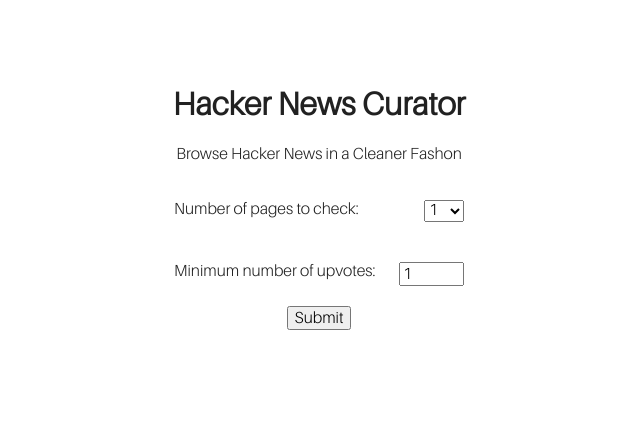
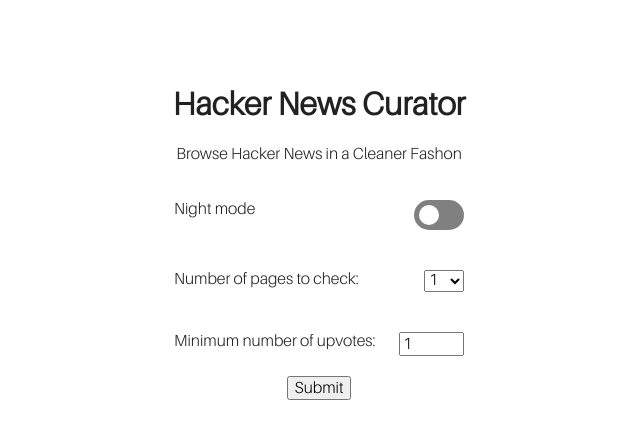
Before and after one commit to Vuka951/flask-hacker-news-curator, a Flask app: page / in a window 1280 px wide. Shown: the part 153-592 px from the top of the page, without its empty margins (321-961 px from the left). Run offline with Flask 2, Linux system fonts and the light colour scheme.

Commit message:
dark mode added to both pages and to localstorage

```diff
--- a/static/css/utils.css
+++ b/static/css/utils.css
@@ -21,3 +21,32 @@ body {
     filter: invert(100%);
     background-color: #000;
 }
+
+/* Night mode button */
+
+.night-mode-button {
+    background: gray;
+    width: 40px;
+    height: 20px;
+    border-radius: 20px;
+    padding: 5px;
+    cursor: pointer;
+    transition: all 300ms ease-in-out;
+    display: inline-block;
+}
+
+.night-mode-button > .inner-circle {
+    background: white;
+    width: 20px;
+    height: 20px;
+    border-radius: 50%;
+    transition: all 300ms ease-in-out;
+}
+
+.night-mode-button.active {
+    background: rgb(220, 0, 78);
+}
+
+.night-mode-button.active > .inner-circle {
+    margin-left: 20px;
+}
--- a/static/js/hacker_news.js
+++ /dev/null
@@ -1,6 +0,0 @@
-const darkModeButton = document.querySelector('.night-mode-button');
-
-darkModeButton.addEventListener('click', () => {
-    document.querySelector('body').classList.toggle('dark-mode')
-    darkModeButton.classList.toggle('active');
-})
--- /dev/null
+++ b/static/js/utils.js
@@ -0,0 +1,13 @@
+const darkModeButton = document.querySelector('.night-mode-button');
+
+if (localStorage.darkMode === 'true') {
+    document.querySelector('body').classList.toggle('dark-mode')
+    darkModeButton.classList.toggle('active');
+}
+
+darkModeButton.addEventListener('click', () => {
+    const darkModeValue = localStorage.darkMode === 'true' ? 'false' : 'true'
+    localStorage.setItem('darkMode', darkModeValue)
+    document.querySelector('body').classList.toggle('dark-mode')
+    darkModeButton.classList.toggle('active');
+})
--- a/templates/hacker_news.html
+++ b/templates/hacker_news.html
@@ -49,7 +49,7 @@
             </tbody>
         </table>
     </div>
-    <script src="{{ url_for('static', filename='js/hacker_news.js') }}"></script>
+    <script src="{{ url_for('static', filename='js/utils.js') }}"></script>
 </body>
 
 </html>
--- a/templates/index.html
+++ b/templates/index.html
@@ -15,6 +15,11 @@
     <h1 style="margin-top: 30vh;">Hacker News Curator</h1>
     <p>Browse Hacker News in a Cleaner Fashon</p>
     <form method="POST" action="hacker_news" id="hacker_news">
+        <div class="form-label">
+            Night mode <div class="night-mode-button">
+                <div class="inner-circle"></div>
+            </div>
+        </div>
         <label class="form-label">
             Number of pages to check:
             <select id="num_pages" name="num_pages" form="hacker_news" required>
@@ -29,6 +34,7 @@
         </label>
         <button type="submit">Submit</button>
     </form>
+    <script src="{{ url_for('static', filename='js/utils.js') }}"></script>
 </body>
 
 </html>
```
Also changed, not shown: static/css/hacker_news.css (+0 -29 lines).
